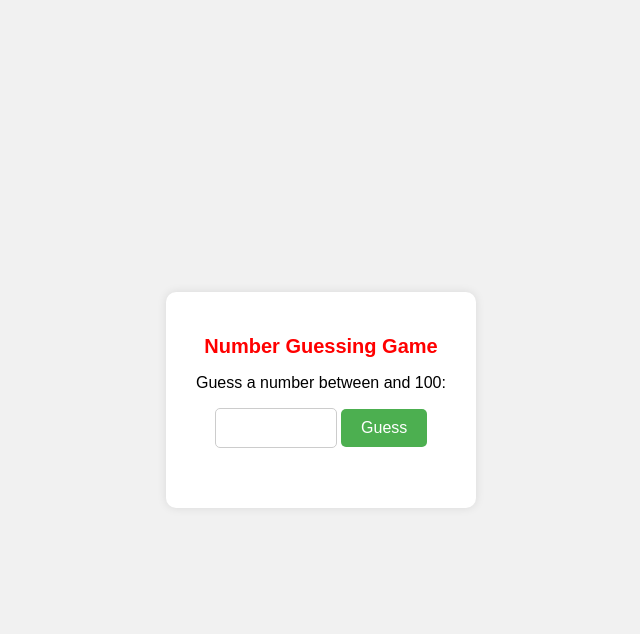
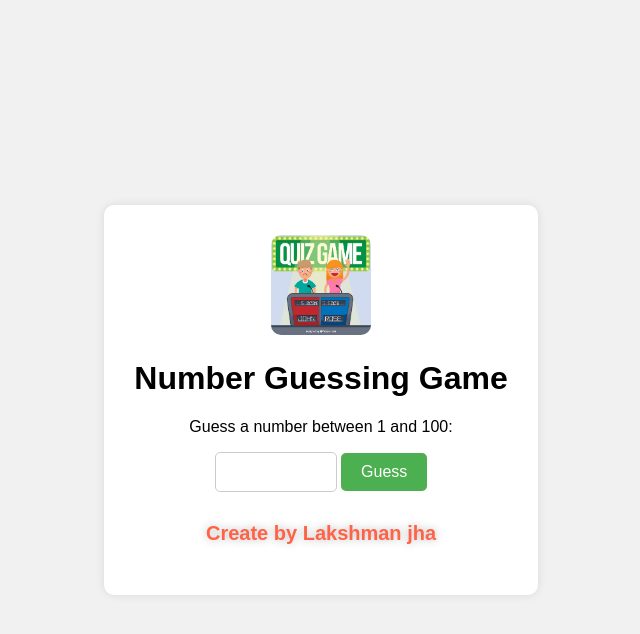
Before and after one commit to lakshman778180/full-Stack-mearn-Assignment, a PHP site: the page made by JS Folder/guessing game/guess.html in a window 1280 px wide. Shown: the top 634 px of the page, without its empty margins (319-959 px from the left). Run offline with PHP 8.4, Linux system fonts and the light colour scheme.

Commit message:
add the image and devepoler name

```diff
--- a/JS Folder/guessing game/guess.html
+++ b/JS Folder/guessing game/guess.html
@@ -9,11 +9,13 @@
 </head>
 <body>
   <div class="container">
+    <img src="background-people-television-contest_23-2147595530.avif"alt="Number Guessing Game" id="bacckgound">
     <h1>Number Guessing Game</h1>
-    <p>Guess a number between  and 100:</p>
+    <p>Guess a number between 1 and 100:</p>
     <input type="number" id="guessInput" min="1" max="100">
     <button id="guessButton">Guess</button>
     <p id="result"></p>
+    <h3 id="lk">Create by Lakshman jha</h3>
   </div>
 
   <script src="script.js"></script>
--- a/JS Folder/guessing game/guessing.css
+++ b/JS Folder/guessing game/guessing.css
@@ -44,8 +44,17 @@ body {
   animation: fadeIn 0.5s ease-in-out;
 }
 h1{
+
+}
+#bacckgound{
+  width: 100px;
+  height: 100px;
+  border-radius: 10px;
+}
+#lk{
+  color: tomato;
   font-size: 20px;
-  color: red;
+  text-shadow: 0 0 10px rgba(0, 0, 0, 0.3);
 }
 @keyframes fadeIn {
   0% {
```
Also changed, not shown: JS Folder/guessing game/background-people-television-contest_23-2147595530.avif (added).
